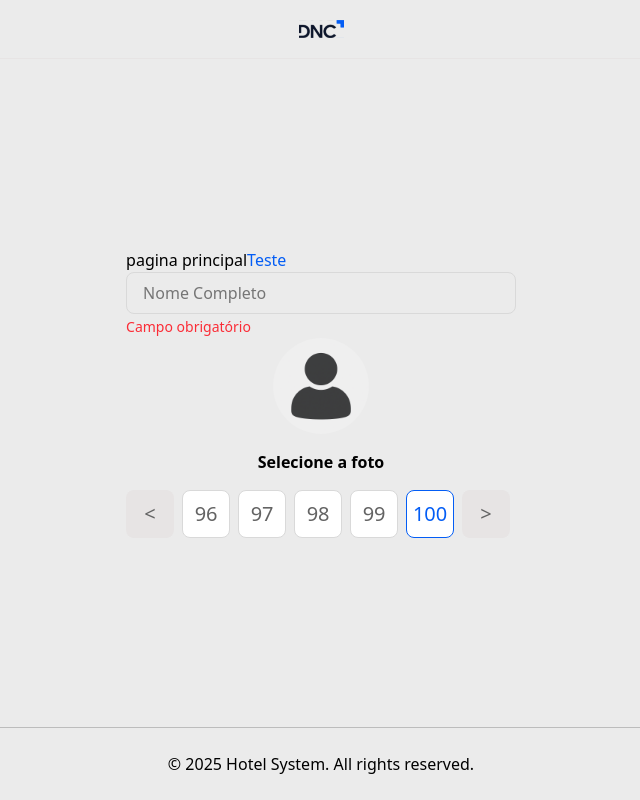
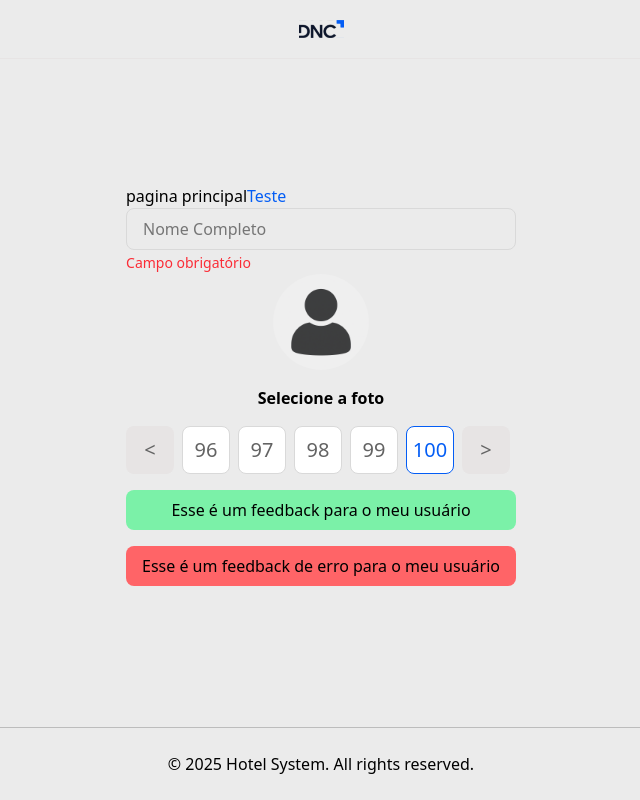
Before and after one commit to rodrigo-falcao/Hotel-System-Frontend, a Next.js app: page / in a window 1280 px wide. Shown: the whole page, without its empty margins (319-959 px from the left). Built offline with nearby package versions, Linux system fonts and the light colour scheme.

Commit message:
Feat:Create Alert for User

```diff
--- a/src/app/page.tsx
+++ b/src/app/page.tsx
@@ -1,7 +1,8 @@
+import Alert from "@/components/Alert";
+import CustomLink from "@/components/Link";
 import ImageField from "@/components/form/ImageField";
+import Pagination from "@/components/Pagination";
 import TextField from "@/components/form/TextField";
-import CustomLink from "@/components/Link";
-import Pagination from "@/components/Pagination";
 
 export default function Home() {
   return (
@@ -11,6 +12,8 @@ export default function Home() {
       <TextField label='Nome Completo' id="full_name" name="full_name" error="Campo obrigatório" />
       <ImageField label="Selecione a foto" id="profile_picture" name="profile_picture" />
       <Pagination currentPage={100} totalPages={100} destination="/" />
+      <Alert type="success">Esse é um feedback para o meu usuário</Alert>
+      <Alert type="danger">Esse é um feedback de erro para o meu usuário</Alert>
     </section>
   );
 }
--- /dev/null
+++ b/src/components/Alert/index.tsx
@@ -0,0 +1,21 @@
+import { ReactElement } from "react";
+
+type AlertProps = {
+    type?: 'success' | 'danger';
+    children: ReactElement | string;
+};
+
+const getStylesByAlertType = (alertType: 'success' | 'danger') => ({
+        success:'bg-green-300 text-black',
+        danger: 'bg-red-400 text-black',
+})[alertType];
+
+const defaultStyles = 'w-full flex justify-center py-2 px-4 rounded-lg my-4 text-black font-medium'
+
+const Alert = ({ type = 'success', ...props }: AlertProps) => {
+    return (
+        <span className={`${defaultStyles} ${getStylesByAlertType(type)}`} {...props}/>
+    );
+}
+
+export default Alert;
```
